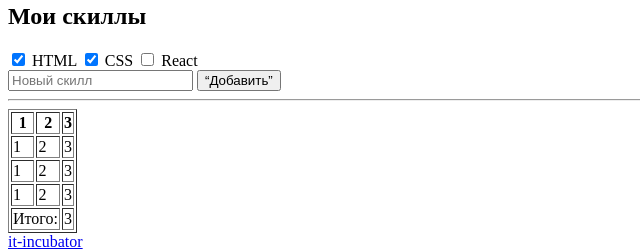
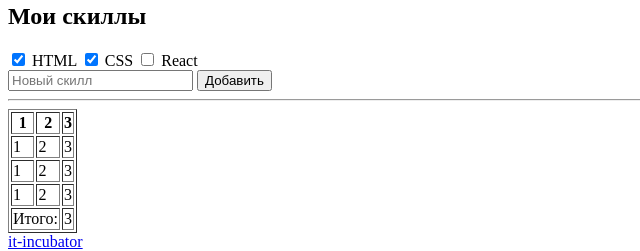
Before and after one commit to saedgalina/Project-Exercise-1.0, a plain HTML site: page index.html in a window 1280 px wide. Shown: the part 650-901 px from the top of the page, 0-640 px from the left. Drawn offline with Linux system fonts and the light colour scheme.

Commit message:
Exercise-1

```diff
--- a/index.html
+++ b/index.html
@@ -78,7 +78,7 @@
           required
           placeholder="Новый скилл"
         />
-        <input type="submit" value="“Добавить”" />
+        <input type="submit" value="Добавить" />
       </form>
       <hr />
       <table data-cy="hw-about-table-pre" border="1px solid #333;">
```
